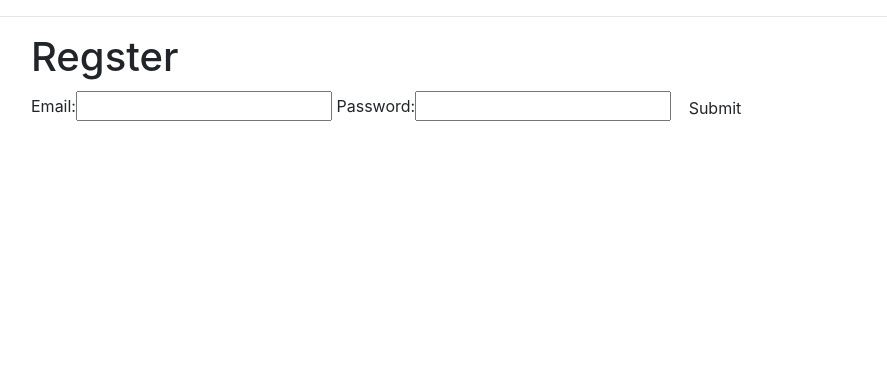
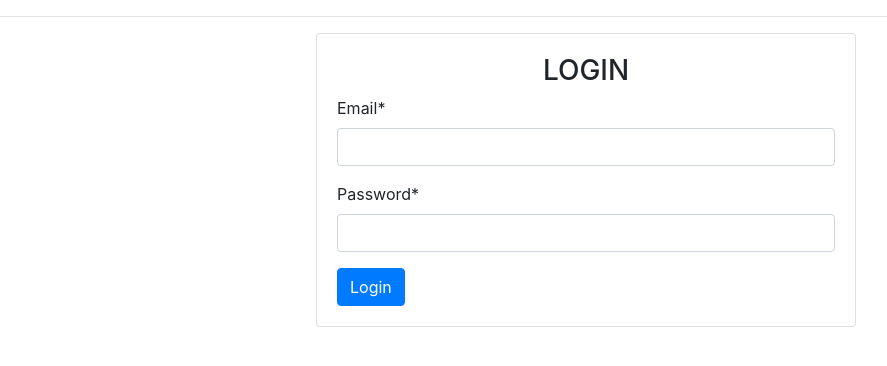
Before and after one commit to ergaibiYasin/PFA, a Django app: page /login/ in a window 1280 px wide. Shown: the part 58-424 px from the top of the page, without its empty margins (54-941 px from the left). Run offline with Django 3.2, Linux system fonts and the light colour scheme; some libraries are stand-ins or nearby versions.

Commit message:
update login and register templates

```diff
--- a/src/Templates/base/css.html
+++ b/src/Templates/base/css.html
@@ -11,3 +11,12 @@
 
 <!-- jquery-confirm CSS -->
 <link rel="stylesheet" href="https://cdnjs.cloudflare.com/ajax/libs/jquery-confirm/3.3.2/jquery-confirm.min.css">
+
+
+
+<!-- Login CSS -->
+<!--<link rel="stylesheet" href='{% static "css/login.css" %}' >-->
+
+
+{% comment %} <!-- Register CSS -->
+<link rel="stylesheet" href='{% static "css/login.css" %}' > {% endcomment %}
--- a/src/accounts/templates/accounts/login.html
+++ b/src/accounts/templates/accounts/login.html
@@ -1,10 +1,22 @@
 {% extends 'base.html' %}
+{% load crispy_forms_tags %}
 
 {% block content %}
-    <h1>Login</h1>
-    <form method='POST'>{% csrf_token %}
-        {{form}}
-        <button type='submit' class='btn btn-default'>Submit</button>
-    </form>
+    <div class='row justify-content-center' >
+        <div class='col-6'>
+            <div class='card'>
+                <div class='card-body'>
+                    <div class="d-flex justify-content-center">
+					    <h3 id="form-title">LOGIN</h3>
+				    </div>
+
+                    <form method='POST'>{% csrf_token %}
+                        {{form|crispy}}
+                        <button type='submit' class='btn btn-primary'>Login</button>
+                    </form>
+                </div>
+            </div>
+        </div>
+    </div>
 
 {% endblock content %}
--- a/src/accounts/templates/accounts/register.html
+++ b/src/accounts/templates/accounts/register.html
@@ -1,13 +1,33 @@
+{% extends 'base.html' %}
+{% load crispy_forms_tags %}
 
 
-{% extends 'base.html' %}
+
 
 {% block content %}
-    <h1>Regster</h1>
-    <form method='POST'>{% csrf_token %}
-        <form method='POST'>{% csrf_token %}
-        {{form}}
-        <button type='submit' class='btn btn-default'>Submit</button>
-    </form>
+    <div class='row justify-content-center ' >
+        <div class='col-6'>
+
+            <div class='card'>
+                <div class='card-body'>
+                    <div class="d-flex justify-content-center">
+                        <h3 id="form-title">REGISTER ACCOUNT</h3>
+                    </div>
+
+                    <form method='POST'>{% csrf_token %}
+                        {{ form|crispy}}
+
+                        <button type='submit' class='btn btn-primary'>Sign in</button>
+                    </form>
+
+                </div>
+            </div>
+
+        </div>
+    </div>
+
+
+
+
 
 {% endblock content %}
--- a/src/accounts/views.py
+++ b/src/accounts/views.py
@@ -32,7 +32,7 @@ def guest_register_view(request):
 
 class LoginView(FormView):
     form_class = LoginForm
-    template_name = 'accounts/register.html'
+    template_name = 'accounts/login.html'
     success_url = '/'
 
     def form_valid(self, form):
--- a/src/ecommerce/settings.py
+++ b/src/ecommerce/settings.py
@@ -39,6 +39,7 @@ INSTALLED_APPS = [
     'django.contrib.staticfiles',
     'django_extensions',
     'snowpenguin.django.recaptcha2',
+    'crispy_forms',
 
     'accounts',
     'addresses',
@@ -51,6 +52,8 @@ INSTALLED_APPS = [
 
 
 ]
+
+CRISPY_TEMPLATE_PACK = 'bootstrap4'
 
 AUTH_USER_MODEL = 'accounts.User'  #chamges the built-in user model to ours
 
```
Also changed, not shown: requirements.md (added, +22 -0 lines), src/Templates/contact.html (+21 -1 lines), readme.md (deleted), src/Templates/base.html (line endings or trailing spaces), src/Templates/base/js.html (line endings or trailing spaces).
